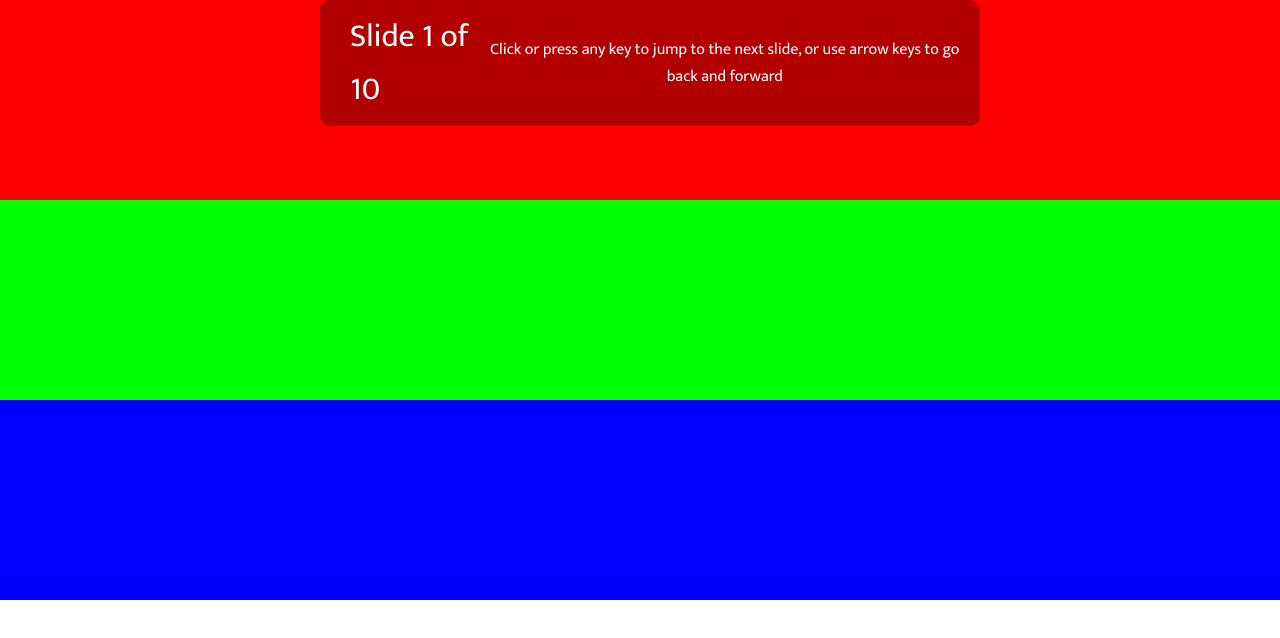
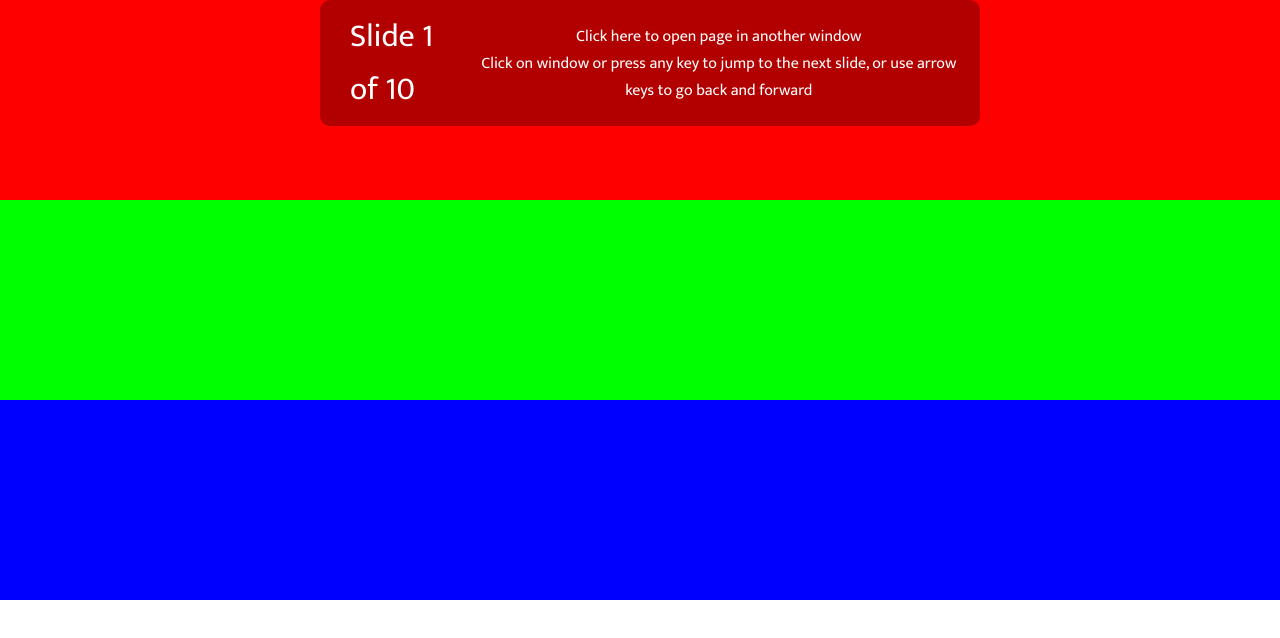
Before and after one commit to umamimolecule/react-monitor-calibration, a React (Create React App) app: page / in a window 1280 px wide. Shown: the top 638 px of the page. Built offline with nearby package versions, Linux system fonts and the light colour scheme.

Commit message:
Add link to open page in new window

```diff
--- a/src/Components/Header/Header.jsx
+++ b/src/Components/Header/Header.jsx
@@ -11,7 +11,7 @@ export default class Header extends Component {
         <CurrentSlideHeader />
         <InstructionsHeader
           text={
-            "Click or press any key to jump to the next slide, or use arrow keys to go back and forward"
+            "Click on window or press any key to jump to the next slide, or use arrow keys to go back and forward"
           }
         />
       </div>
--- a/src/Components/Header/InstructionsHeader.css
+++ b/src/Components/Header/InstructionsHeader.css
@@ -1,3 +1,10 @@
+.InstructionsHeader-container {
+  display: flex;
+  flex-direction: column;
+  align-items: center;
+  flex-grow: 1;
+}
+
 .InstructionsHeader {
   font-size: 12pt;
   font-weight: normal;
@@ -5,3 +12,8 @@
   text-align: center;
   flex-grow: 1;
 }
+
+.InstructionsHeader-newwindow:hover {
+  text-decoration: underline;
+  cursor: pointer;
+}
--- a/src/Components/Header/InstructionsHeader.jsx
+++ b/src/Components/Header/InstructionsHeader.jsx
@@ -4,8 +4,22 @@ import T from "prop-types";
 import "./InstructionsHeader.css";
 
 export default class InstructionsHeader extends Component {
+  openInNewWindow = () => {
+    window.open(window.location.href, "_blank");
+  };
+
   render() {
-    return <div className="InstructionsHeader">{this.props.text}</div>;
+    return (
+      <div className="InstructionsHeader-container">
+        <div
+          className="InstructionsHeader-newwindow"
+          onClick={this.openInNewWindow}
+        >
+          Click here to open page in another window
+        </div>
+        <div className="InstructionsHeader">{this.props.text}</div>
+      </div>
+    );
   }
 }
 
```
